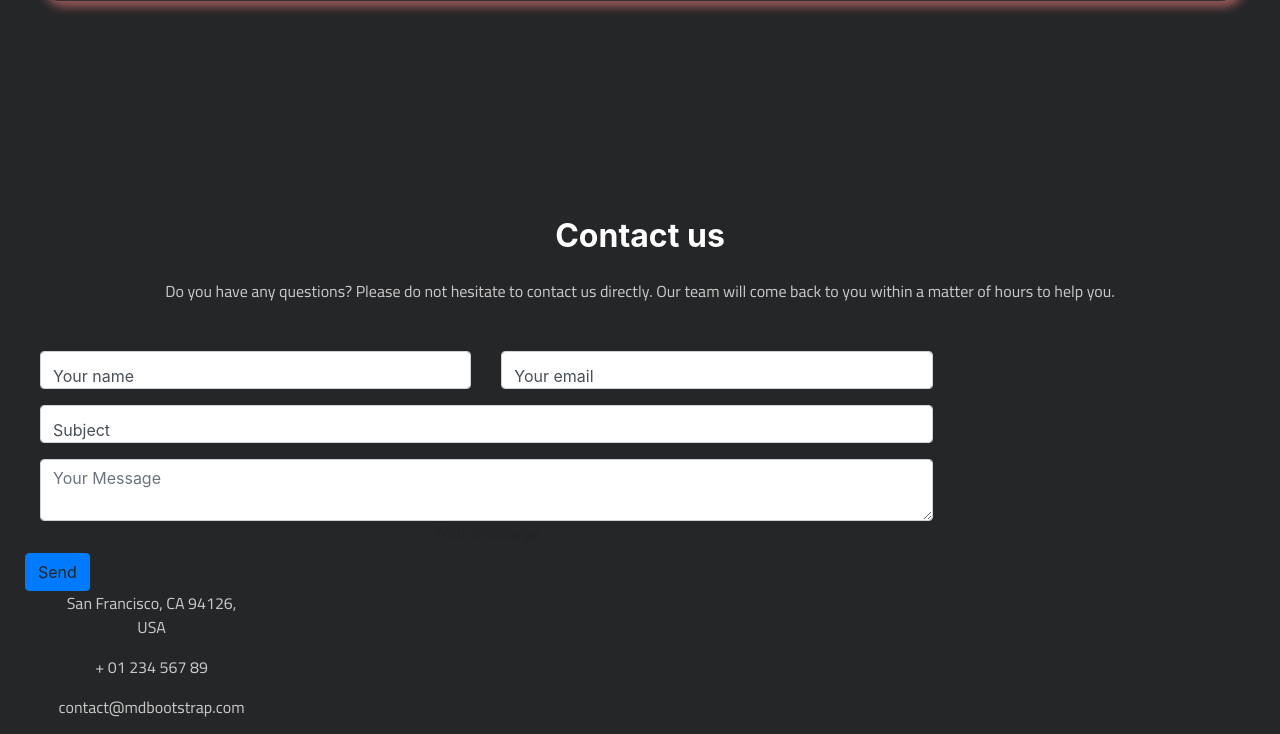
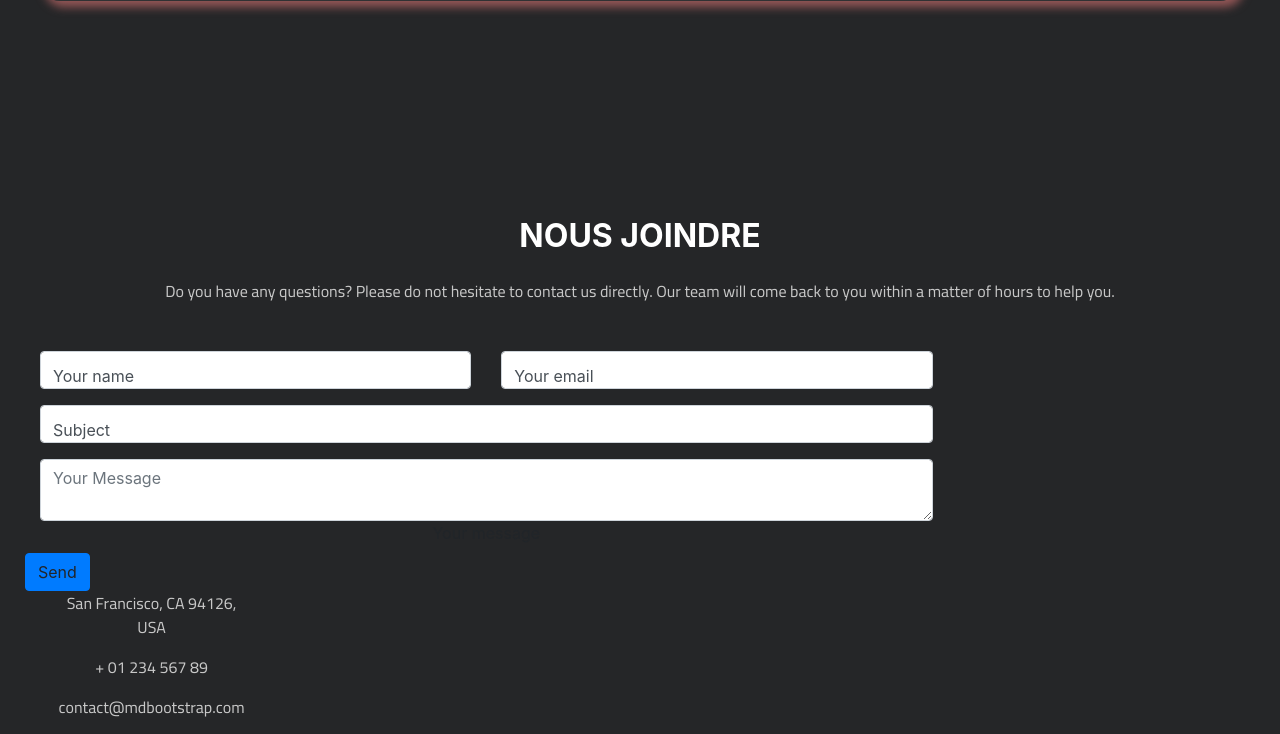
Before and after one commit to Sajistreo3/gestionaht, a PHP site: page /index.php in a window 1280 px wide. Shown: the part 2078-2812 px from the top of the page. Run offline with PHP 8.4, Linux system fonts and the light colour scheme; some libraries are stand-ins or nearby versions.

Commit message:
Footer Updated

```diff
--- a/footer.php
+++ b/footer.php
@@ -1,10 +1,10 @@
 <br><br><br><br>
-<div class="containers">
+<div id="footer" class="containers">
 <!--Section: Contact v.2-->
 <section class="mb-4">
 
     <!--Section heading-->
-    <h2 style="color: white" class="h1-responsive font-weight-bold text-center my-4">Contact us</h2>
+    <h2 style="color: white" class="h1-responsive font-weight-bold text-center my-4">NOUS JOINDRE</h2>
     <!--Section description-->
     <p class="text-center w-responsive mx-auto mb-5">Do you have any questions? Please do not hesitate to contact us directly. Our team will come back to you within
         a matter of hours to help you.</p>
--- a/header.php
+++ b/header.php
@@ -153,7 +153,7 @@ include "dbConnection.php";
                     </div>
 
                 </li>
-                <li class="nav-item dropdown <?php if ($page == 'clean') {echo 'active';} ?>"><a id="teamdropdown" class="nav-link dropdown-toggle" data-toggle="dropdown" aria-haspopup="true" aria-expanded="false" href="">ÉQUIPE</a>
+                <li class="nav-item dropdown <?php if ($page == 'direction') {echo 'active';} ?>"><a id="teamdropdown" class="nav-link dropdown-toggle" data-toggle="dropdown" aria-haspopup="true" aria-expanded="false" href="">ÉQUIPE</a>
                     <ul class="dropdown-menu" aria-labelledby="teamdropdown">
                         <li><a class="dropdown-item" href="">Direction</a></li>
                         <li><a class="dropdown-item" href="">Gestion</a></li>
@@ -168,8 +168,8 @@ include "dbConnection.php";
                         <li><a class="dropdown-item <?php if ($page == 'Jarry') {echo 'active';} ?>" href="Jarry.php">Jarry</a></li>
                     </ul>
                 </li>
-                <li class="nav-item <?php if ($page == 'clean') {echo 'active';} ?>"><a class="nav-link" href="mailto:shardulbhatt95@gmail.com">CARIÈRE</a></li>
-                <li class="nav-item <?php if ($page == 'clean') {echo 'active';} ?>"><a class="nav-link" href="">NOUS JOINDRE</a></li>
+                <li class="nav-item"><a class="nav-link" href="mailto:shardulbhatt95@gmail.com">CARIÈRE</a></li>
+                <li class="nav-item"><a class="nav-link" href="#footer">NOUS JOINDRE</a></li>
                 <!-- <?php // if (isset($_SESSION['user']) && $_SESSION['user']['level'] <= 3): ?>
                     <li class="nav-item <?php// if ($page == 'clean') {echo 'active';} ?>"><a class="nav-link" href="clean.php">PROPRETÉ</a></li>
                     <li class="nav-item <?php// if ($page == 'marchandise') {echo 'active';} ?>"><a class="nav-link" href="marchandise.php">MARCHANDISE</a></li>
```
